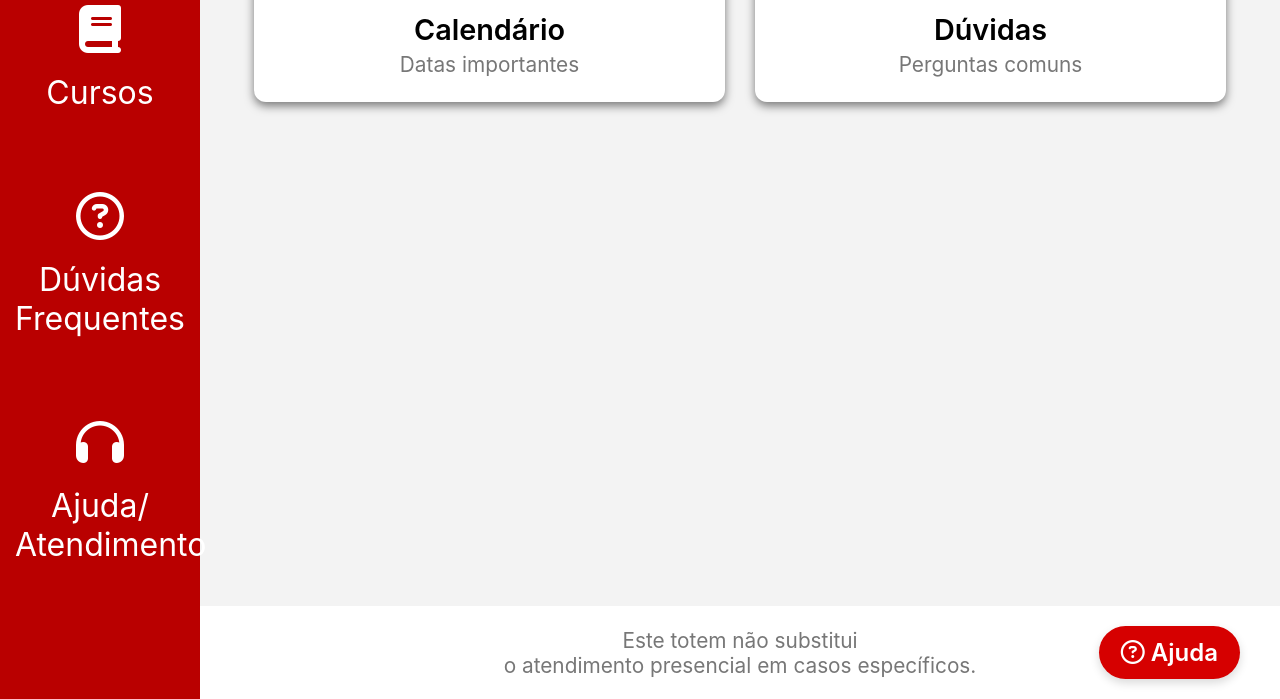
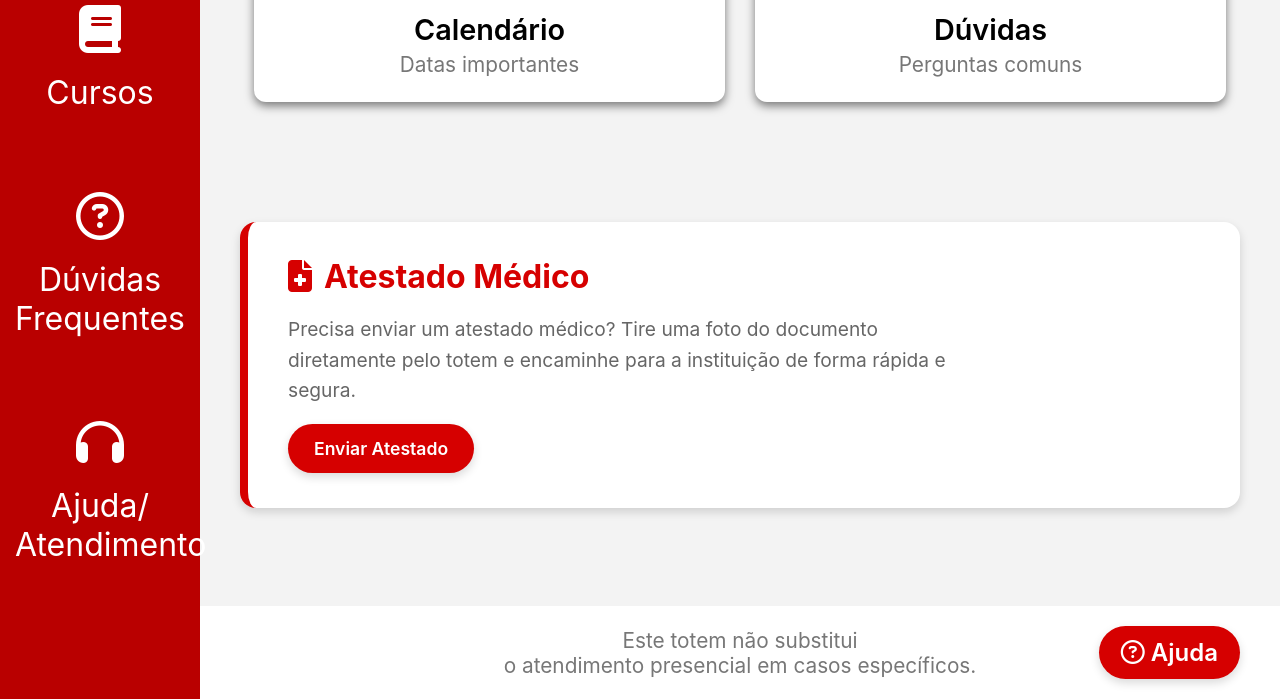
Before and after one commit to lucangelos/totem-autoatendimento, a plain HTML site: page index.html in a window 1280 px wide. Shown: the part 690-1389 px from the top of the page. Drawn offline with Linux system fonts and the light colour scheme.

Commit message:
Modificações no HTML e CSS da página index.html

```diff
--- a/index.html
+++ b/index.html
@@ -112,6 +112,26 @@
 
             </section>
 
+            <section class="medical_certificate">
+
+                <div class="medical_content">
+                    <h2 class="medical_title">
+                        <i class="fa-solid fa-file-medical"></i>
+                        Atestado Médico
+                    </h2>
+                    <p class="medical_text">
+                        Precisa enviar um atestado médico? Tire uma foto do documento
+                        diretamente pelo totem e encaminhe para a instituição de forma rápida
+                        e segura.
+                    </p>
+                    <a href="atestado.html" class="medical_button">
+                        Enviar Atestado
+                    </a>
+
+                </div>
+
+            </section>
+
             <!--Rodapé-->
             <footer class="alert">
                 <div></div>
--- a/style.css
+++ b/style.css
@@ -205,6 +205,66 @@
 .card_text {
     font-size: 1.3rem;
     color: var(--gray2);
+}
+
+/* ================= ATESTADO MÉDICO ================= */
+
+.medical_certificate {
+    width: 1000px;
+    margin: 20px auto 80px;
+}
+
+.medical_content {
+    background: var(--white);
+    border-radius: 16px;
+    padding: 35px 40px;
+    box-shadow: 0 4px 10px rgba(0,0,0,0.15);
+
+    display: flex;
+    flex-direction: column;
+    gap: 18px;
+
+    border-left: 8px solid var(--red);
+}
+
+.medical_title{
+    display: flex;
+    align-items: center;
+    gap: 12px;
+
+    font-size: 2rem;
+    color: var(--red);
+}
+
+
+.medical_text {
+    font-size: 1.2rem;
+    color: var(--gray1);
+    line-height: 1.6;
+    max-width: 700px;
+}
+
+.medical_button {
+    width: fit-content;
+
+    background: var(--red);
+    color: var(--white);
+
+    text-decoration: none;
+
+    padding: 14px 26px;
+    border-radius: 30px;
+
+    font-size: 1.1rem;
+    font-weight: 600;
+
+    transition: 0.3s;
+    box-shadow: 0 4px 10px rgba(0,0,0,0.15);
+}
+
+.medical_button:hover {
+    transform: translateY(-3px);
+    background: #b50000;
 }
 
 .alert {
```
Also changed, not shown: img/Etec+CPS.png (deleted).
